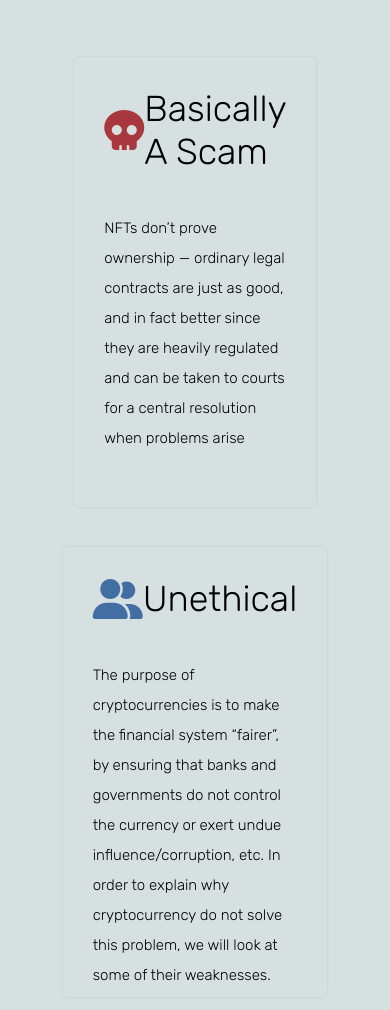
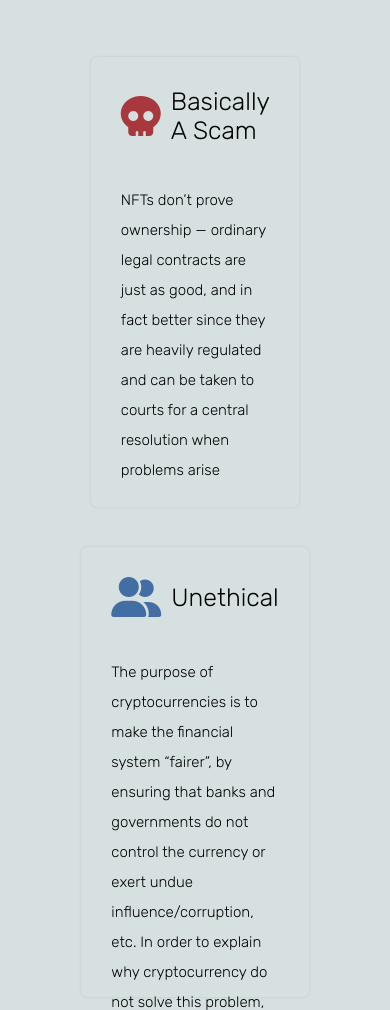
Before and after one commit to namishh/nftcringe, a plain HTML site: page index.html in a window 390 px wide. Shown: the part 6778-7788 px from the top of the page. Drawn offline with Linux system fonts and the light colour scheme; a web font is replaced by a local one.

Commit message:
modified smth

```diff
--- a/styles/index.css
+++ b/styles/index.css
@@ -398,6 +398,11 @@ a:visited {
 
   .reason-icon {
     font-size: 4rem;
+    margin-right: 1rem;
+  }
+
+  .reason-title {
+    font-size: 2.5rem;
   }
 
   .reason {
```
